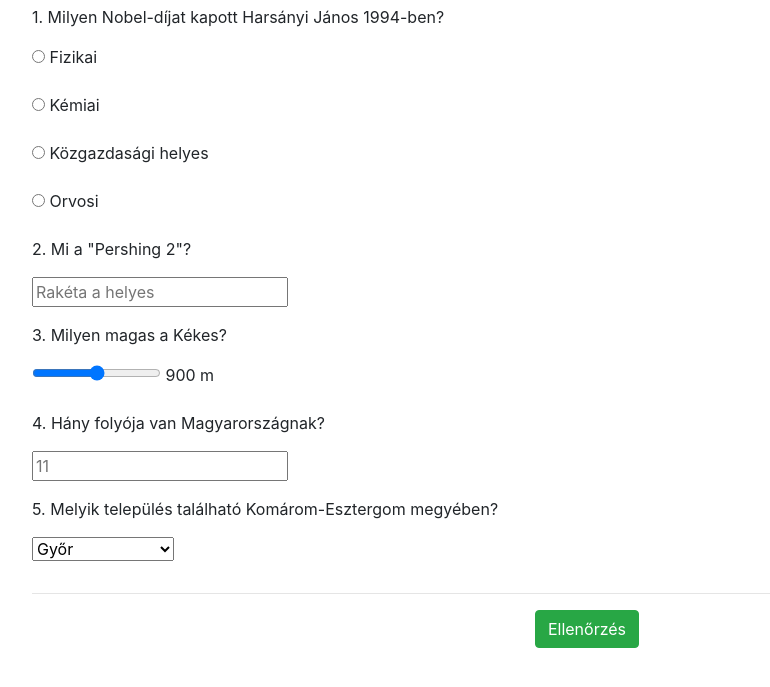
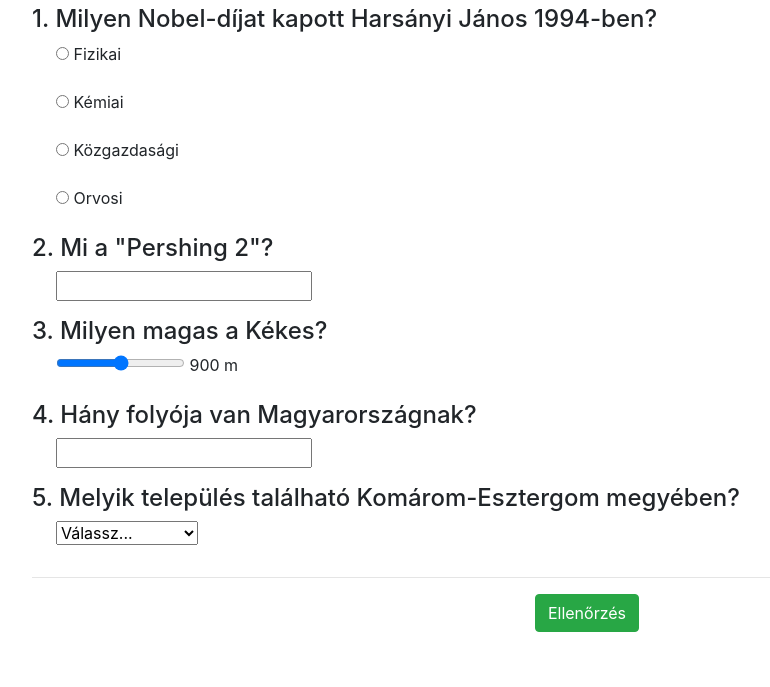
Before and after one commit to Tocsi69/kviz, a plain HTML site: page index.html in a window 1280 px wide. Shown: the part 51-738 px from the top of the page, without its empty margins (53-823 px from the left). Drawn offline with nearby package versions, Linux system fonts and the light colour scheme.

Commit message:
Szépítés

```diff
--- a/index.html
+++ b/index.html
@@ -14,20 +14,20 @@
             <div class="row">
                 <div class="col">
                     <h1>Kvíz feladatok</h1>
-                    <p>1. Milyen Nobel-díjat kapott Harsányi János 1994-ben?</p>
-                    <p>
+                    <h4>1. Milyen Nobel-díjat kapott Harsányi János 1994-ben?</h4>
+                    <p class="mx-4">
                         <input type="radio" value="rossz" name="elsok" id="fizikai" oninput="elso()">
                         <label for="fizikai">Fizikai</label>
                     </p>
-                    <p>
+                    <p class="mx-4">
                         <input type="radio" value="rossz"  name="elsok" id="kemiai" oninput="elso()">
                         <label for="kemiai">Kémiai</label>
                     </p>
-                    <p>
+                    <p class="mx-4">
                         <input type="radio" value="jo"  name="elsok" id="kozgazdasagi" oninput="elso()">
-                        <label for="kozgazdasagi">Közgazdasági helyes</label>
+                        <label for="kozgazdasagi">Közgazdasági</label>
                     </p>
-                    <p>
+                    <p class="mx-4">
                         <input type="radio" value="rossz"  name="elsok" id="orvosi" oninput="elso()">
                         <label for="orvosi">Orvosi</label>
                     </p>
@@ -35,16 +35,16 @@
             </div>
             <div class="row">
                 <div class="col">
-                    <p>2. Mi a "Pershing 2"?</p>
-                    <p>
-                        <input type="text" placeholder="Rakéta a helyes" name="masodikk" id="raketa" oninput="masodik()">
+                    <h4>2. Mi a "Pershing 2"?</h4>
+                    <p class="mx-4">
+                        <input type="text" name="masodikk" id="raketa" oninput="masodik()">
                     </p>
                 </div>
             </div>
             <div class="row">
                 <div class="col">
-                    <p>3. Milyen magas a Kékes?</p>
-                    <p>
+                    <h4>3. Milyen magas a Kékes?</h4>
+                    <p class="mx-4">
                         <input type="range" min="300" max="1500" step="1" name="harmadikk" id="kekes" oninput="harmadik()">
                         <label for="kekes" id="kekeslabel">900 m</label>
                     </p>
@@ -52,17 +52,18 @@
             </div>
             <div class="row">
                 <div class="col">
-                    <p>4. Hány folyója van Magyarországnak?</p>
-                    <p>
-                        <input type="number" placeholder="11" name="negyedikk" id="tizenegy" oninput="negyedik()">
+                    <h4>4. Hány folyója van Magyarországnak?</h4>
+                    <p class="mx-4">
+                        <input type="number" name="negyedikk" id="tizenegy" oninput="negyedik()">
                     </p>
                 </div>
             </div>
             <div class="row">
                 <div class="col">
-                    <p>5. Melyik település található Komárom-Esztergom megyében?</p>
-                    <p>
+                    <h4>5. Melyik település található Komárom-Esztergom megyében?</h4>
+                    <p class="mx-4">
                         <select name="otodikk" id="telepules" oninput="otodik()">
+                            <option value="">Válassz...</option>
                             <option value="Gyor">Győr</option>
                             <option value="Zalaegerszeg">Zalaegeszeg</option>
                             <option value="Nagyigmand">Nagyigmánd</option>
```
